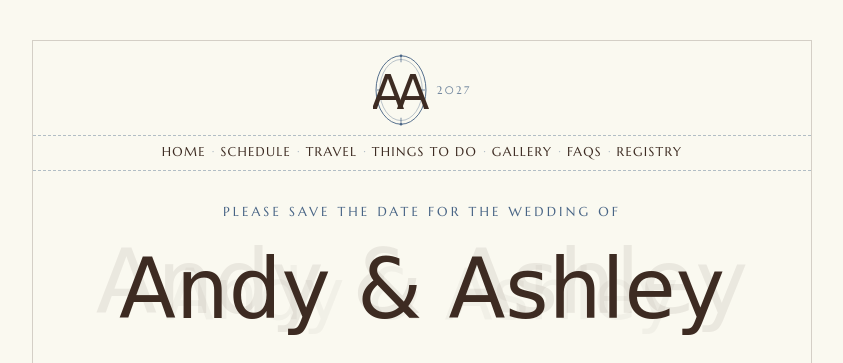
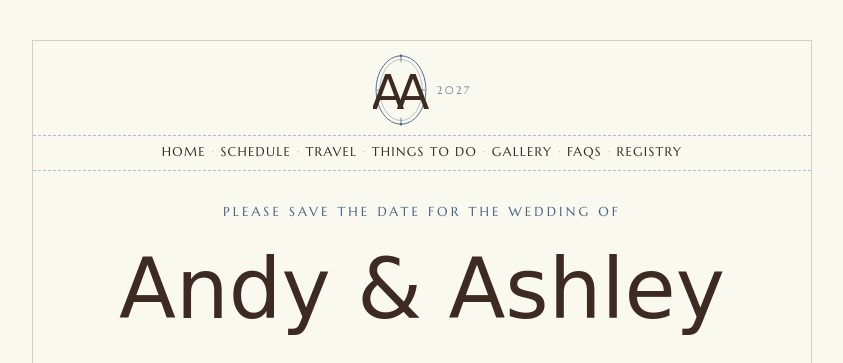
Before and after one commit to peltacka/hallett-peltack-wedding, a plain HTML site: page index.html in a window 1280 px wide. Shown: the top 363 px of the page, without its empty margins (218-1061 px from the left). Drawn offline with Linux system fonts and the light colour scheme; grey boxes are pictures that could not be loaded; a web font is replaced by a local one.

Commit message:
Remove ghost name elements from index.html

```diff
--- a/index.html
+++ b/index.html
@@ -226,9 +226,7 @@
     <div class="receipt">
       <span class="tag" style="margin-bottom:12px;">PLEASE SAVE THE DATE FOR THE WEDDING OF</span>
 
-      <div class="name-wrap">
-  <div class="name-ghost" style="font-size:clamp(54px, 7vw, 96px); top:6px; opacity:0.08;">Andy & Ashley</div>
-  <div class="name-ghost" style="font-size:clamp(40px, 5.5vw, 76px); top:28px; opacity:0.04;">Andy & Ashley</div>
+    <div class="name-wrap">
   <div class="name-real" style="font-size:clamp(46px, 6.5vw, 88px); padding-top:16px; text-align:center;">Andy & Ashley</div>
 </div>
 
```
